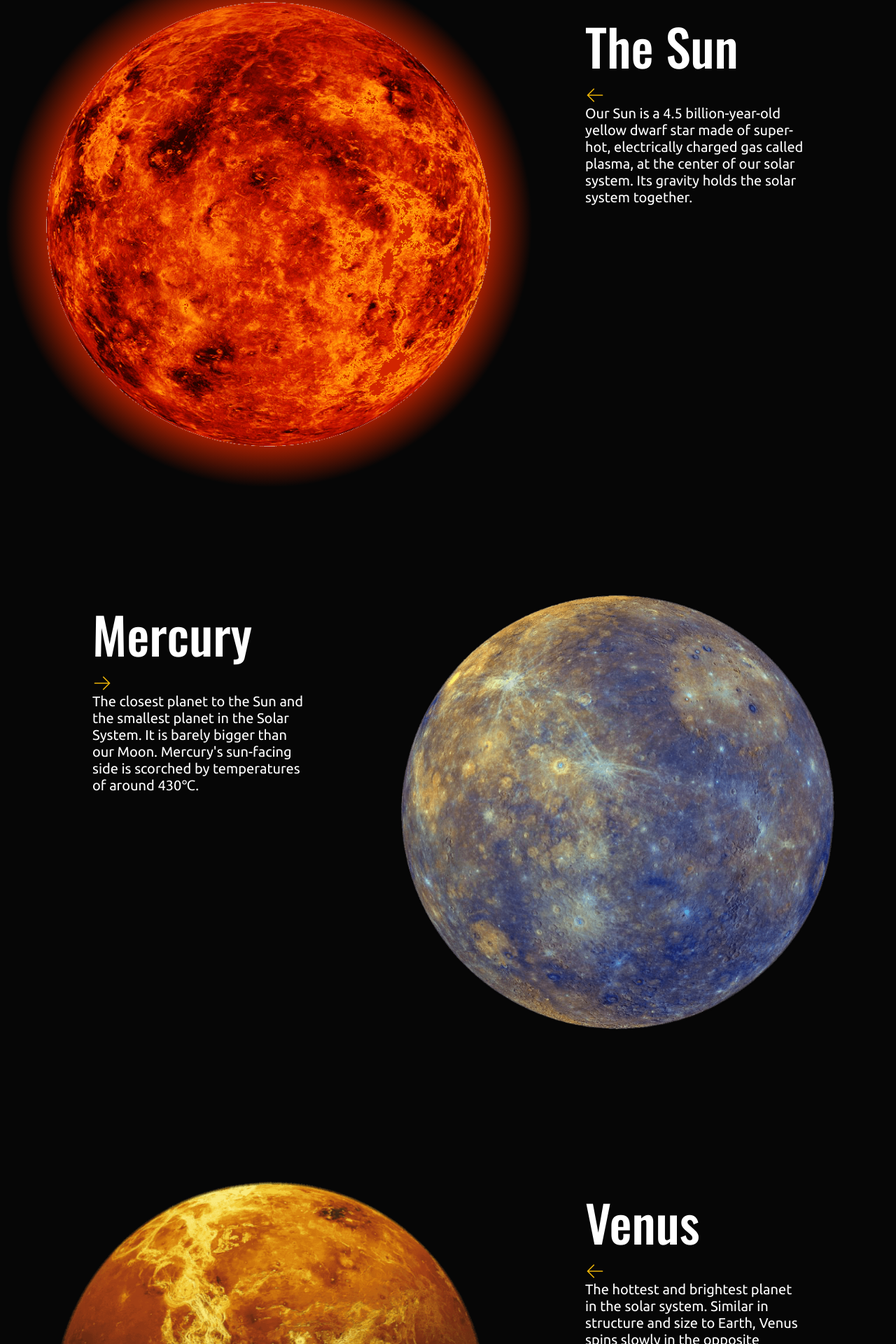
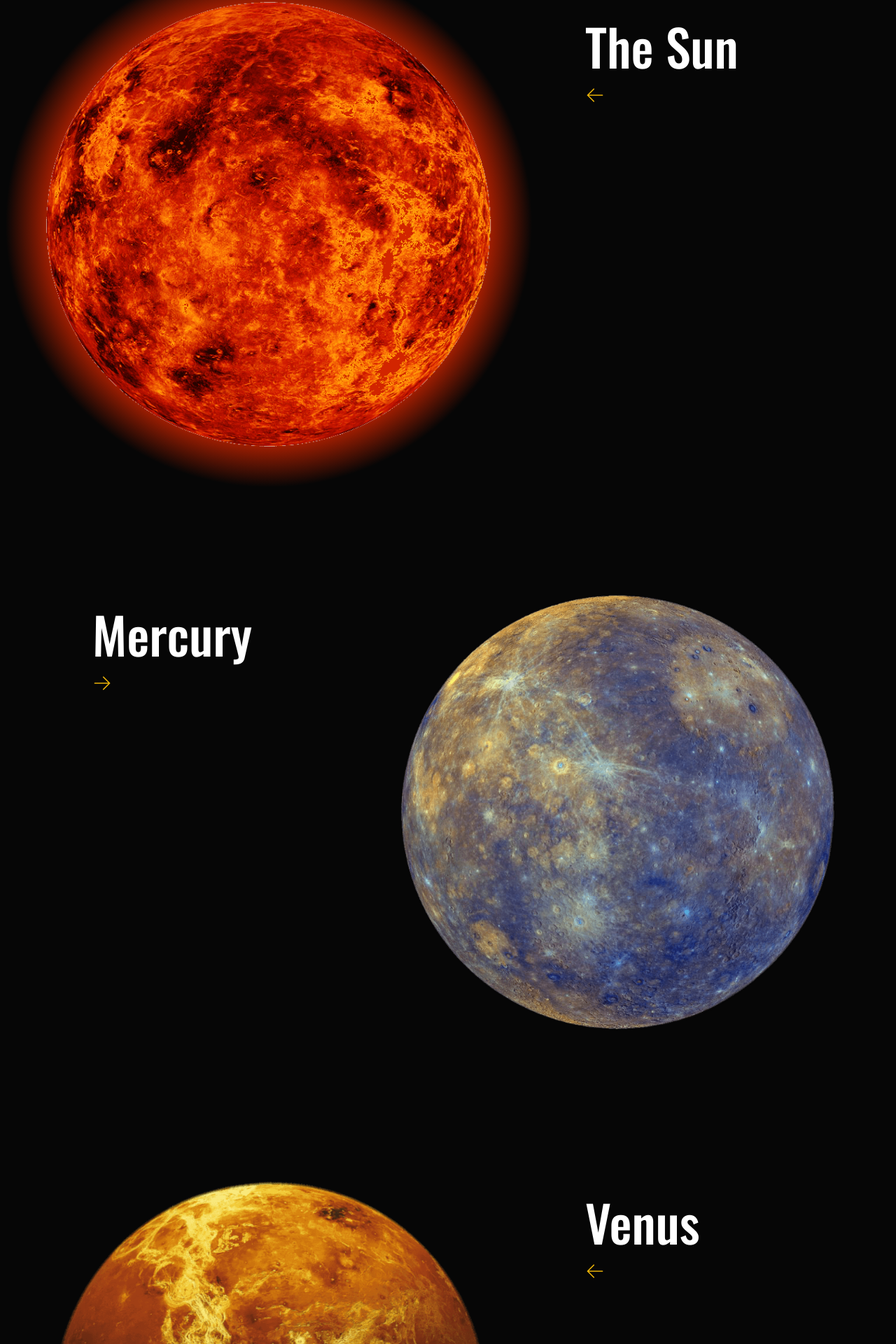
Before and after one commit to DenysKors/AboveTheSky_PetProject, a React (Vite) app: page / in a window 1280 px wide. Shown: the part 920-2840 px from the top of the page at 70% size. Built offline with nearby package versions, Linux system fonts and the light colour scheme.

Commit message:
Text animation

```diff
--- a/src/components/HeroSection.jsx
+++ b/src/components/HeroSection.jsx
@@ -6,11 +6,11 @@ function HeroSection() {
     <section className="relative w-full h-[390px] md:h-[620px] lg:h-[720px] bg-inherit bg-hero bg-contain bg-no-repeat bg-[right_-3rem_bottom] md:bg-[right_bottom]">
       <h1 className="sr-only">The Solar System</h1>
       <div className="pt-8 pl-8 max-w-[300px] md:pt-20 lg:pl-28 lg:max-w-[550px]">
-        <q className="text-text font-text md:text-base lg:text-lg">
+        <q className="text-text font-text md:text-base lg:text-lg select-none">
           It is a beautiful and delightful sight to behold the body of the Moon
         </q>
         <br />
-        <span className="italic text-text"> - Galileo Galilei</span>
+        <span className="italic text-text select-none"> - Galileo Galilei</span>
       </div>
       <div className="absolute bottom-[10px] right-[210px] w-[100px] md:bottom-[20px] md:right-[480px] md:w-[220px] lg:bottom-[30px] lg:right-[560px] lg:w-[340px]">
         <img src={Spaceship} alt="spaceship" />
--- a/src/components/MercurySection.jsx
+++ b/src/components/MercurySection.jsx
@@ -14,7 +14,7 @@ function MercurySection() {
       <div className="absolute z-10 left-[10%] top-[15%] p-1 max-w-[180px] md:max-w-[225px] lg:max-w-[320px] xl:max-w-[380px]">
         <h2 className="section-title">Mercury</h2>
         <ArrowRightIcon className="text-yellow-500 hidden md:block md:w-5 md:h-5 lg:w-7 lg:h-7 animate-pulse" />
-        <p className="section-text">
+        <p className="section-text text-fadeIn">
           The closest planet to the Sun and the smallest planet in the Solar
           System. It is barely bigger than our Moon. Mercury's sun-facing side
           is scorched by temperatures of around 430&#8451;.
--- a/src/components/SunSection.jsx
+++ b/src/components/SunSection.jsx
@@ -16,7 +16,7 @@ function SunSection() {
       <div className="absolute z-10 right-[10%] top-[15%] p-1 max-w-[180px] md:max-w-[225px] lg:max-w-[320px] xl:max-w-[380px]">
         <h2 className="section-title">The Sun</h2>
         <ArrowLeftIcon className="text-yellow-500 hidden md:block md:w-5 md:h-5 lg:w-7 lg:h-7 animate-pulse" />
-        <p className="section-text">
+        <p className="section-text text-fadeIn">
           Our Sun is a 4.5 billion-year-old yellow dwarf star made of super-hot,
           electrically charged gas called plasma, at the center of our solar
           system. Its gravity holds the solar system together.
--- a/src/components/VenusSection.jsx
+++ b/src/components/VenusSection.jsx
@@ -14,7 +14,7 @@ function VenusSection() {
       <div className="absolute z-10 right-[10%] top-[15%] p-1 max-w-[180px] md:max-w-[225px] lg:max-w-[320px] xl:max-w-[380px]">
         <h2 className="section-title">Venus</h2>
         <ArrowLeftIcon className="text-yellow-500 hidden md:block md:w-5 md:h-5 lg:w-7 lg:h-7 animate-pulse" />
-        <p className="section-text">
+        <p className="section-text text-fadeIn">
           The hottest and brightest planet in the solar system. Similar in
           structure and size to Earth, Venus spins slowly in the opposite
           direction from most planets. One Venusian day takes 243 Earth days.
--- a/src/index.css
+++ b/src/index.css
@@ -25,12 +25,31 @@
 
 @layer components {
   .section-title {
-    @apply mb-3 md:mb-5 font-main text-text text-2xl md:text-5xl lg:text-7xl;
+    @apply mb-3 md:mb-5 font-main text-text text-2xl md:text-5xl lg:text-7xl select-none;
   }
 }
 
 @layer components {
   .section-text {
-    @apply text-text font-text md:text-base lg:text-lg;
+    @apply text-text font-text md:text-base lg:text-lg select-none;
   }
 }
+
+@layer base {
+  @media (prefers-reduced-motion: no-preference) {
+    .text-fadeIn {
+      scale: 0.8;
+      opacity: 0;
+      animation: fadeIn linear forwards;
+      animation-timeline: view();
+      animation-range: 100px 250px;
+    }
+  }
+}
+
+@keyframes fadeIn {
+  100% {
+    scale: 1;
+    opacity: 1;
+  }
+}
```
